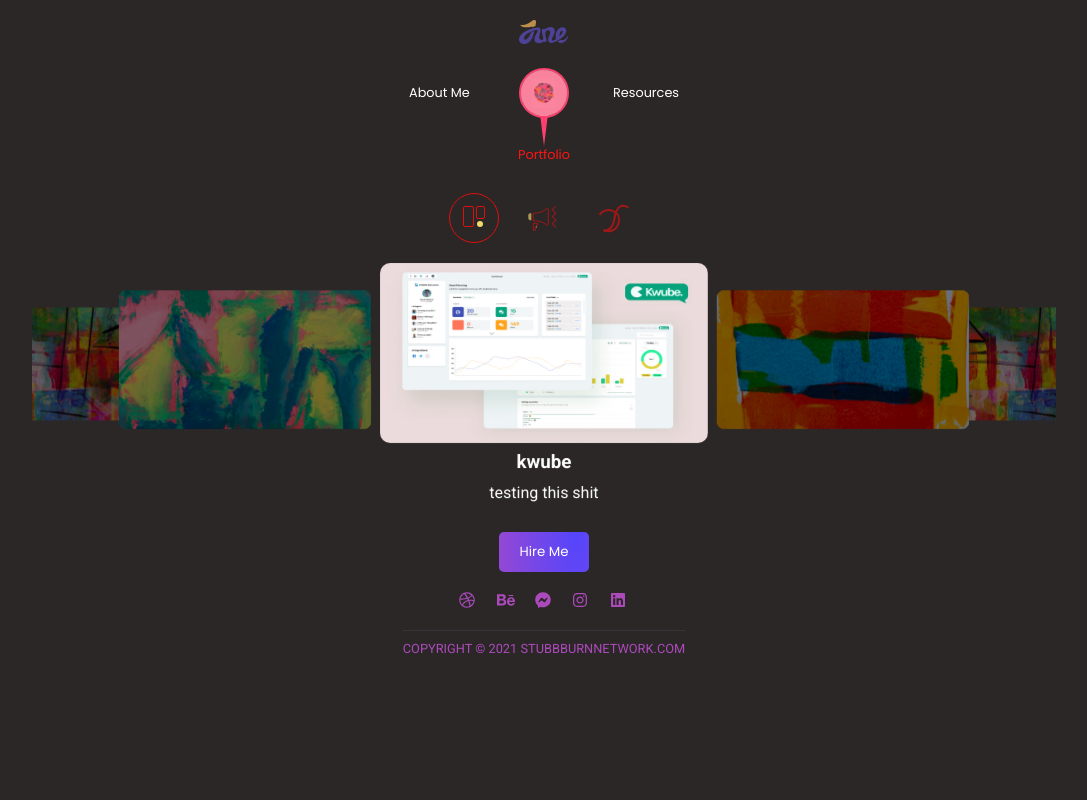
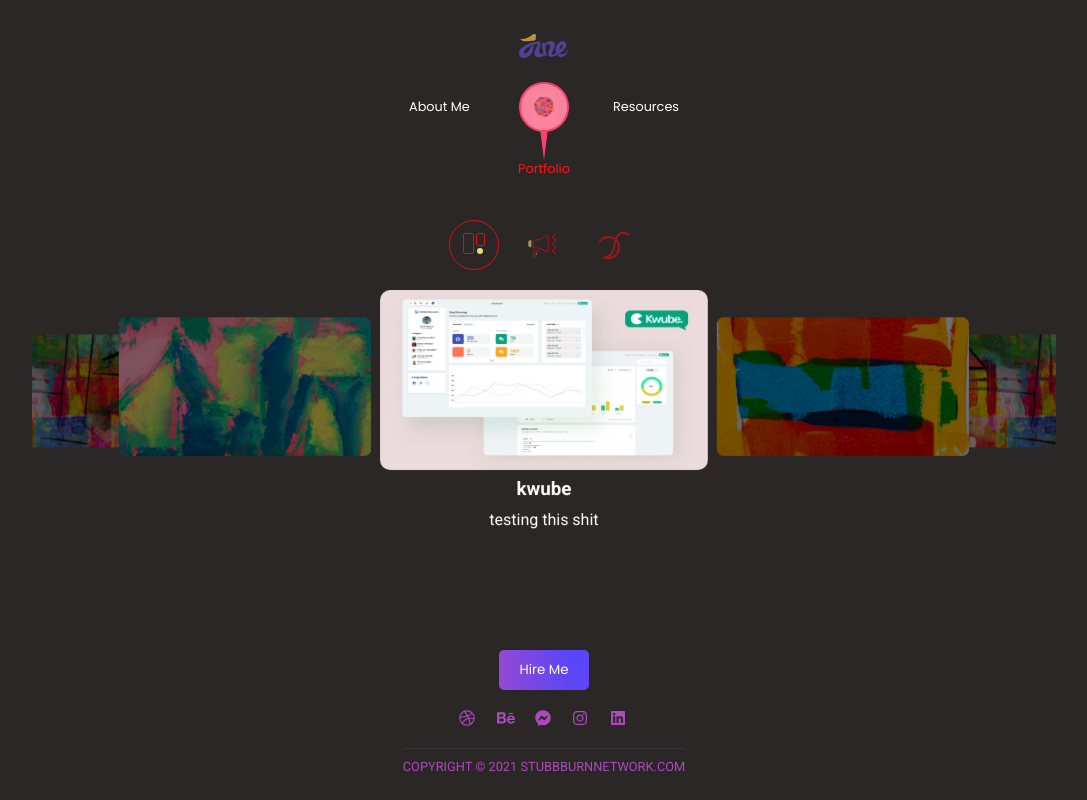
Before and after one commit to Teek-tech/goodluck-portfolio, a React (Create React App) app: page /portfolio in a window 1280 px wide. Shown: the whole page, without its empty margins (96-1183 px from the left). Built offline with nearby package versions, Linux system fonts and the light colour scheme; a web font is replaced by a local one.

Commit message:
fix footer position to bottom always

```diff
--- a/src/components/Footer/styles.js
+++ b/src/components/Footer/styles.js
@@ -1,7 +1,9 @@
 import styled from 'styled-components'
 
 export const StyledWrapper = styled.div`
-
+    @media(min-width: 1200px){
+        height: 15vh;
+    }
 `
 
 export const StyledFooter = styled.div`
--- a/src/components/GlobalStyles/GlobalStyles.js
+++ b/src/components/GlobalStyles/GlobalStyles.js
@@ -44,6 +44,10 @@
     body{
         background: var(--black-2);
         color: var(--white-1);
+
+        @media(min-width: 1200px){
+            height: 100vh;
+        }
     }
 
     h1,h2,h3,h4,h5,h6{
--- a/src/components/Nav/styles.js
+++ b/src/components/Nav/styles.js
@@ -8,6 +8,10 @@
     justify-content: center;
     align-items: center;
     padding: 20px 0;
+
+    @media(min-width: 1200px){
+        height: 25vh;
+    }
 `
 
 export const StyledLogo = styled.div`
--- a/src/pages/About/styles.js
+++ b/src/pages/About/styles.js
@@ -1,7 +1,9 @@
 import styled from 'styled-components'
 
 export const StyledWrapper = styled.div`
-
+    @media(min-width: 1200px){
+        height: 50vh;
+    }
 `
 
 export const StyledSection = styled.div`
--- a/src/pages/Portfolio/styles.js
+++ b/src/pages/Portfolio/styles.js
@@ -1,5 +1,7 @@
 import styled from 'styled-components'
 
 export const StyledWrapper = styled.div`
-
+    @media(min-width: 1200px){
+        height: 50vh;
+    }
 `
--- a/src/pages/Resources/styles.js
+++ b/src/pages/Resources/styles.js
@@ -5,4 +5,8 @@
     justify-content: center;
     align-items: center;
     height: 300px;
+
+    @media(min-width: 1200px){
+        height: 50vh;
+    }
 `
```
